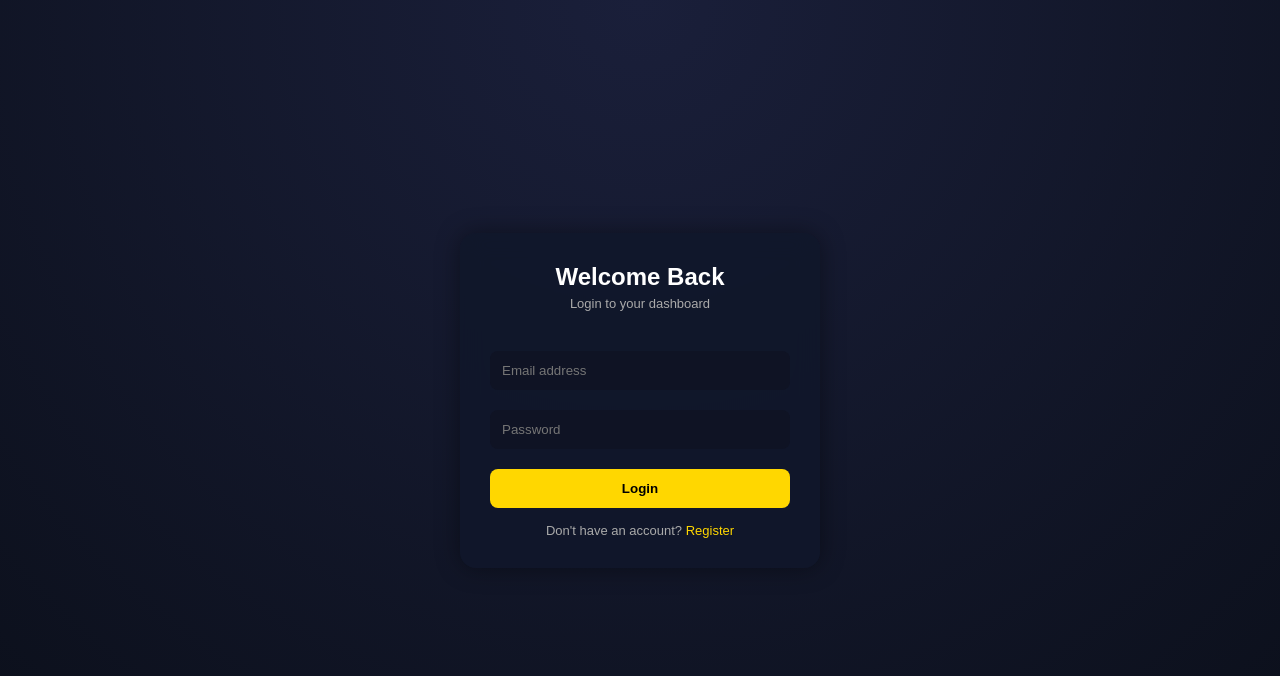
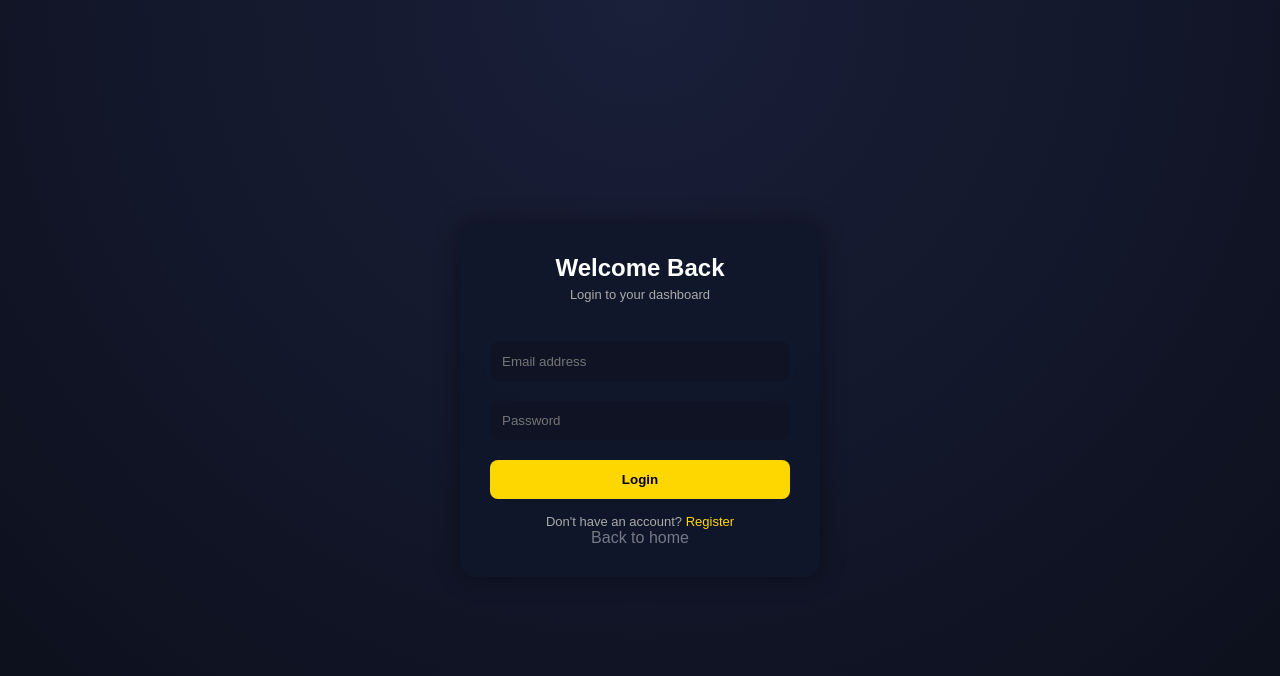
Before and after one commit to kontrolla147/CryptoX, a website: page frontend/login.html in a window 1280 px wide. Drawn offline with Linux system fonts and the light colour scheme.

Commit message:
last upadte

```diff
--- a/frontend/css/style.css
+++ b/frontend/css/style.css
@@ -1464,3 +1464,8 @@ color: gold;
 .fade-out {
   opacity: 0;
 }
+.switch1{
+  text-decoration: none;
+color: rgba(255, 255, 255, 0.424);
+
+}
--- a/frontend/login.html
+++ b/frontend/login.html
@@ -23,7 +23,10 @@
       <p class="switch">
         Don't have an account?
         <a href="register.html">Register</a>
+
       </p>
+
+      <a class="switch1" href="index.html">Back to home</a>
 
     </div>
 
```
Also changed, not shown: frontend/register.html (+1 -1 lines).
